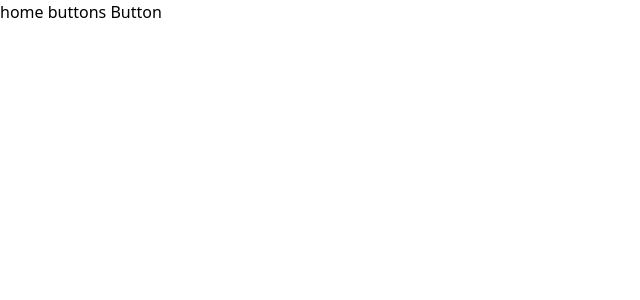
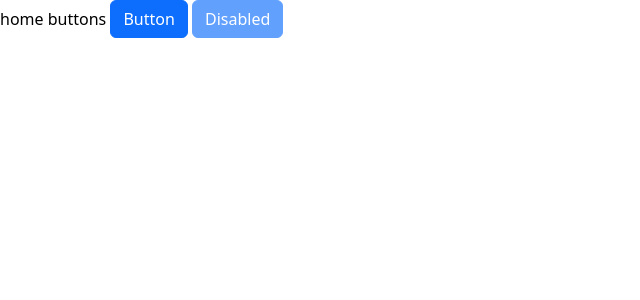
Before and after one commit to milestails777/blog, a Laravel app: page /buttons in a window 1280 px wide. Shown: the top 300 px of the page, without its empty margins (0-640 px from the left). Run offline with Laravel 12, Linux system fonts and the light colour scheme; style sheets or scripts are compiled from the project's sources.

Commit message:
add bootstrap buttons with tailwind

```diff
--- a/resources/views/buttons.blade.php
+++ b/resources/views/buttons.blade.php
@@ -1,4 +1,5 @@
 @extends('partials.layout')
 @section('content')
-    <button class="bg-blue 400">Button</button>
+    <button type="button" class="rounded-md border border-[#0d6efd] bg-[#0d6efd] px-3 py-1.5 text-base leading-6 text-white hover:border-[#0b5ed7] hover:bg-[#0b5ed7] focus-visible:outline-none focus-visible:ring-4 focus-visible:ring-[#3184fd]/50 active:border-[#0a58ca] active:bg-[#0a58ca] disabled:pointer-events-none disabled:opacity-65">Button</button>
+    <button type="button" disabled class="rounded-md border border-[#0d6efd] bg-[#0d6efd] px-3 py-1.5 text-base leading-6 text-white disabled:pointer-events-none disabled:opacity-65">Disabled</button>
 @endsection
--- a/resources/views/welcome.blade.php
+++ b/resources/views/welcome.blade.php
@@ -1,4 +1,5 @@
 @extends('partials.layout')
 @section('content')
-    <button>Hello</button>
+    <button type="button" class="rounded-md border border-[#0d6efd] bg-[#0d6efd] px-3 py-1.5 text-base leading-6 text-white hover:border-[#0b5ed7] hover:bg-[#0b5ed7] focus-visible:outline-none focus-visible:ring-4 focus-visible:ring-[#3184fd]/50 active:border-[#0a58ca] active:bg-[#0a58ca] disabled:pointer-events-none disabled:opacity-65">Home</button>
+    <button type="button" disabled class="rounded-md border border-[#0d6efd] bg-[#0d6efd] px-3 py-1.5 text-base leading-6 text-white disabled:pointer-events-none disabled:opacity-65">Disabled</button>
 @endsection
```
